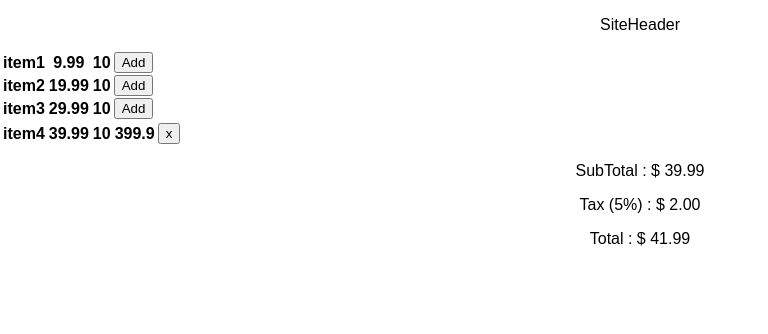
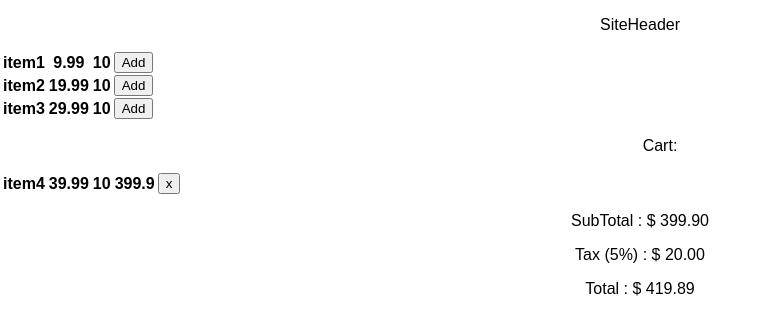
Before and after one commit to hongyili93/project-react, a React (Create React App) app: page / in a window 1280 px wide. Shown: the top 334 px of the page, without its empty margins (0-768 px from the left). Built offline with nearby package versions, Linux system fonts and the light colour scheme.

Commit message:
subtotal working

```diff
--- a/src/components/App.js
+++ b/src/components/App.js
@@ -73,7 +73,7 @@ class App extends Component {
                     total: 399.9
                 }
             ],
-            taxRate: 5,
+            taxRate: 5
         }
     }
 
@@ -86,6 +86,9 @@ class App extends Component {
                     (...args) => this.setState({
                         cartItems: _addItem(items, cartItems, ...args)
                     })}/>
+                <div>
+                    <ul>Cart:</ul>
+                </div>
                 <ItemList items={cartItems} mode="Cart" onDelete={
                     (...args) => this.setState({
                         cartItems: _deleteItem(items, cartItems, ...args)
--- a/src/components/SubTotal.js
+++ b/src/components/SubTotal.js
@@ -8,7 +8,7 @@ class SubTotal extends Component {
         var total = 0.0;
 
         const calcSubTotal = cartItems.map((item) => (
-            subtotal += item.price
+            subtotal += item.price * item.qty
         ));
 
         tax = subtotal * taxRate / 100;
@@ -16,6 +16,8 @@ class SubTotal extends Component {
 
         total = subtotal * (100 + taxRate) / 100;
         total = total.toFixed(2);
+
+        subtotal = subtotal.toFixed(2);
 
         return (
             <div>
```
